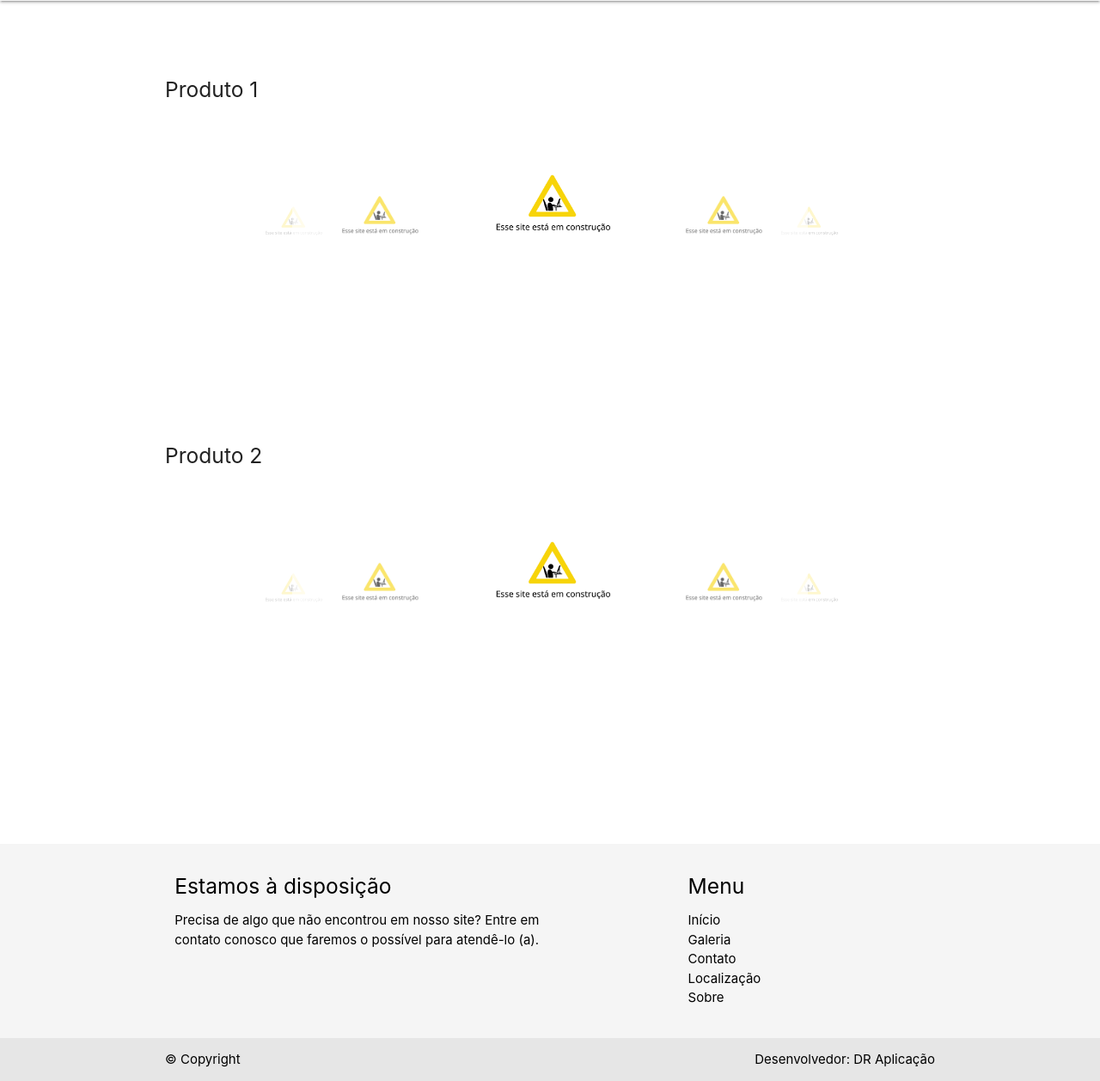
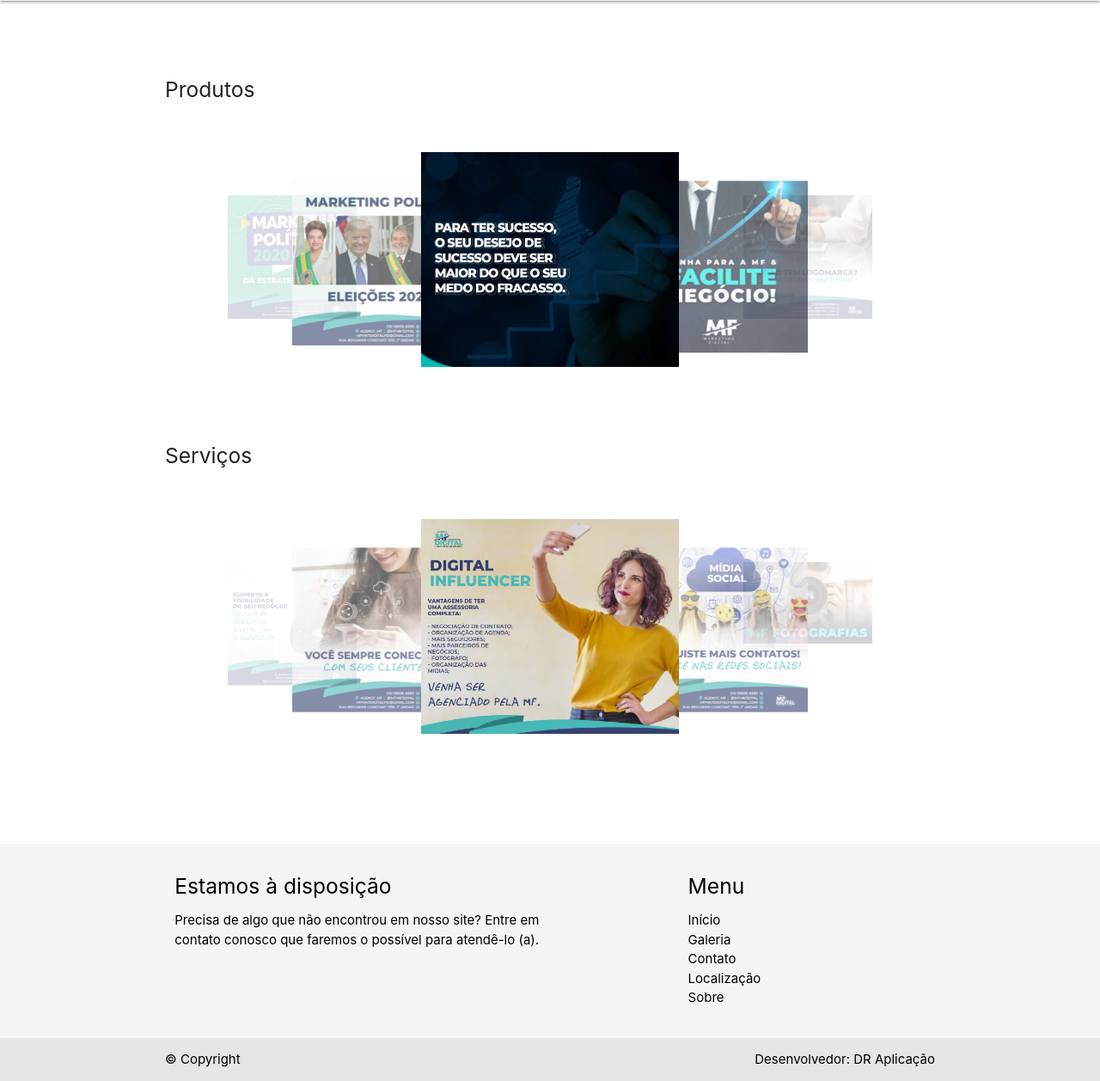
Before and after one commit to deivid-rds/site_materialize, a PHP site: page / in a window 1280 px wide, after a click on "GALERIA". Shown: the part 479-1737 px from the top of the page at 86% size. Run offline with PHP 8.4, Linux system fonts and the light colour scheme.

Commit message:
Organizar a galeria

```diff
--- a/8.mf_digital/index.php
+++ b/8.mf_digital/index.php
@@ -167,57 +167,68 @@
     <!-- ABA GALERIA -->
     <div id="galeria" class="container">
 
-        <!-- Produto 1 -->
+        <!-- Produtos -->
         <div class="wrapper-carousel">
-            <h5 class="espaco_acima">Produto 1</h5>
+            <h5 class="espaco_acima">Produtos</h5>
 
             <div id="carousel-1" class="carousel">
 
                 <!-- É preciso ter dentro do elemento da classe .carousel um elemento .carousel-item, mesmo que vazio, para que ele possa fazer os cálculos. -->
 
                 <div class="carousel-item">
-                    <img class="materialboxed" src="/imagem/siteConstrucao.png">
+                    <img class="materialboxed" src="/imagem/img10.jpg">
                 </div>
                 <div class="carousel-item">
-                    <img class="materialboxed" src="/imagem/siteConstrucao.png">
+                    <img class="materialboxed" src="/imagem/img11.jpg">
                 </div>
                 <div class="carousel-item">
-                    <img class="materialboxed" src="/imagem/siteConstrucao.png">
+                    <img class="materialboxed" src="/imagem/img12.jpg">
                 </div>
                 <div class="carousel-item">
-                    <img class="materialboxed" src="/imagem/siteConstrucao.png">
+                    <img class="materialboxed" src="/imagem/img14.jpg">
                 </div>
                 <div class="carousel-item">
-                    <img class="materialboxed" src="/imagem/siteConstrucao.png">
+                    <img class="materialboxed" src="/imagem/img15.jpg">
+                </div>
+                <div class="carousel-item">
+                    <img class="materialboxed" src="/imagem/img16.jpg">
                 </div>
 
             </div>
         </div>
 
-        <!-- Produto 2 -->
+        <!-- Serviços -->
         <div class="wrapper-carousel">
-            <h5 class="espaco_acima">Produto 2</h5>
+            <h5 class="espaco_acima">Serviços</h5>
 
             <div id="carousel-2" class="carousel">
 
                 <!-- É preciso ter dentro do elemento da classe .carousel um elemento .carousel-item, mesmo que vazio, para que ele possa fazer os cálculos. -->
 
                 <div class="carousel-item">
-                    <img class="materialboxed" src="/imagem/siteConstrucao.png">
+                    <img class="materialboxed" src="/imagem/img1.jpg">
                 </div>
                 <div class="carousel-item">
-                    <img class="materialboxed" src="/imagem/siteConstrucao.png">
+                    <img class="materialboxed" src="/imagem/img2.jpg">
                 </div>
                 <div class="carousel-item">
-                    <img class="materialboxed" src="/imagem/siteConstrucao.png">
+                    <img class="materialboxed" src="/imagem/img3.png">
                 </div>
                 <div class="carousel-item">
-                    <img class="materialboxed" src="/imagem/siteConstrucao.png">
+                    <img class="materialboxed" src="/imagem/img4.jpg">
                 </div>
                 <div class="carousel-item">
-                    <img class="materialboxed" src="/imagem/siteConstrucao.png">
+                    <img class="materialboxed" src="/imagem/img5.jpg">
                 </div>
-
+                <div class="carousel-item">
+                    <img class="materialboxed" src="/imagem/img6.jpg">
+                </div>
+                <div class="carousel-item">
+                    <img class="materialboxed" src="/imagem/img7.jpg">
+                </div>
+                <div class="carousel-item">
+                    <img class="materialboxed" src="/imagem/img8.jpg">
+                </div>
 
             </div>
         </div>
```
Also changed, not shown: 8.mf_digital/imagem/img1.jpg (added), 8.mf_digital/imagem/img10.jpg (added), 8.mf_digital/imagem/img11.jpg (added), 8.mf_digital/imagem/img12.jpg (added), 8.mf_digital/imagem/img14.jpg (added), 8.mf_digital/imagem/img15.jpg (added), 8.mf_digital/imagem/img16.jpg (added), 8.mf_digital/imagem/img2.jpg (added), 8.mf_digital/imagem/img3.png (added), 8.mf_digital/imagem/img4.jpg (added), 8.mf_digital/imagem/img5.jpg (added), 8.mf_digital/imagem/img6.jpg (added), 8.mf_digital/imagem/img7.jpg (added), 8.mf_digital/imagem/img8.jpg (added).
